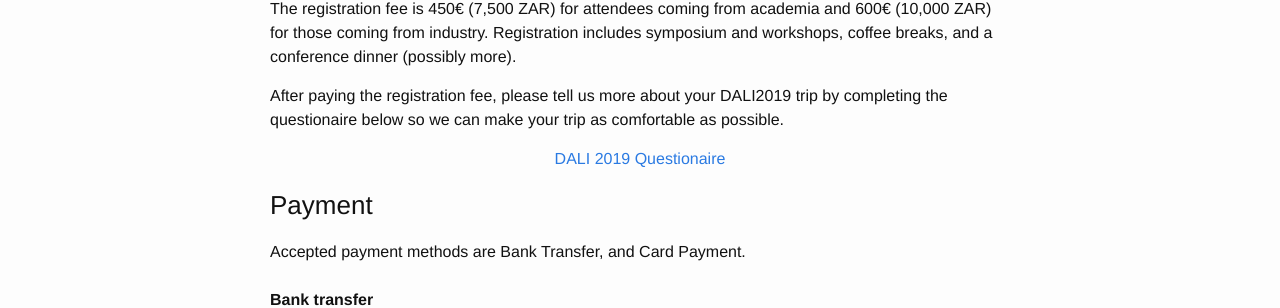
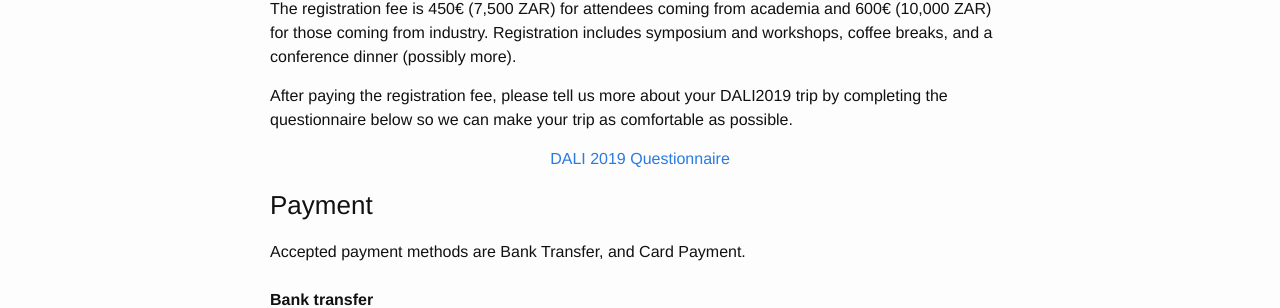
Before and after one commit to dalimeeting/dalimeeting.github.io, a Jekyll site: the page built from registration.html, in a window 1280 px wide. Shown: the part 608-916 px from the top of the page. Built offline with Jekyll 4.4.1, drawn with Linux system fonts in a browser that asks for light colours.

Commit message:
Update registration.html

```diff
--- a/_layouts/registration.html
+++ b/_layouts/registration.html
@@ -8,9 +8,9 @@ layout: page
   <p>The registration fee is 450€ (7,500 ZAR) for attendees coming from academia and 600€ (10,000 ZAR) for those coming from industry.
   Registration includes symposium and workshops, coffee breaks, and a conference dinner (possibly more).</p>
 
-  <p>After paying the registration fee, please tell us more about your DALI2019 trip by completing the questionaire below
+  <p>After paying the registration fee, please tell us more about your DALI2019 trip by completing the questionnaire below
 	 so we can make your trip as comfortable as possible.<br>
-	<center><a href="https://goo.gl/forms/IRvQzsEpiCE44GHk1" target="_blank">DALI 2019 Questionaire</a></center>
+	<center><a href="https://goo.gl/forms/IRvQzsEpiCE44GHk1" target="_blank">DALI 2019 Questionnaire</a></center>
 	</p>
 
   <h3>Payment</h3>
```
